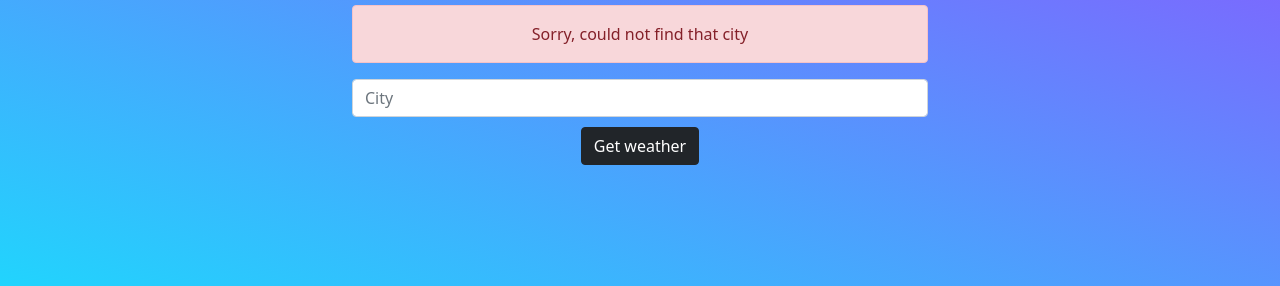
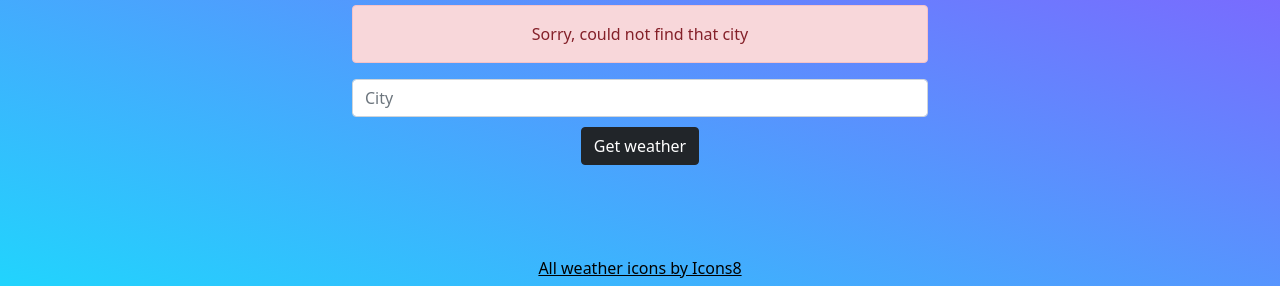
Before and after one commit to EmilNejbauer/weather-app, a plain HTML site: page client/index.html in a window 1280 px wide. Shown: the part 514-800 px from the top of the page. Drawn offline with nearby package versions, Linux system fonts and the light colour scheme.

Commit message:
Add icons royalty

```diff
--- a/client/index.html
+++ b/client/index.html
@@ -33,7 +33,11 @@
         <button onclick="getWeather()" class="btn btn-dark">Get weather</button>
       </div>
     </div>
-
+    <footer class="footer">
+      <a class="icons-link" href="https://icons8.com/"
+        >All weather icons by Icons8</a
+      >
+    </footer>
     <script
       src="https://cdn.jsdelivr.net/npm/bootstrap@5.1.0/dist/js/bootstrap.bundle.min.js"
       integrity="sha384-U1DAWAznBHeqEIlVSCgzq+c9gqGAJn5c/t99JyeKa9xxaYpSvHU5awsuZVVFIhvj"
--- a/client/style.css
+++ b/client/style.css
@@ -2,10 +2,14 @@
   height: 100vh;
 }
 
-html,
-body,
-.site-content {
+html {
   height: 100%;
+}
+body {
+  height: 100%;
+  margin: 0;
+  background-repeat: no-repeat;
+  background-attachment: fixed;
 }
 
 body {
@@ -24,3 +28,12 @@ h1 {
 button {
   margin-top: 10px;
 }
+
+.footer {
+  margin-top: -30px;
+  text-align: center;
+}
+
+.icons-link {
+  color: #000;
+}
```
